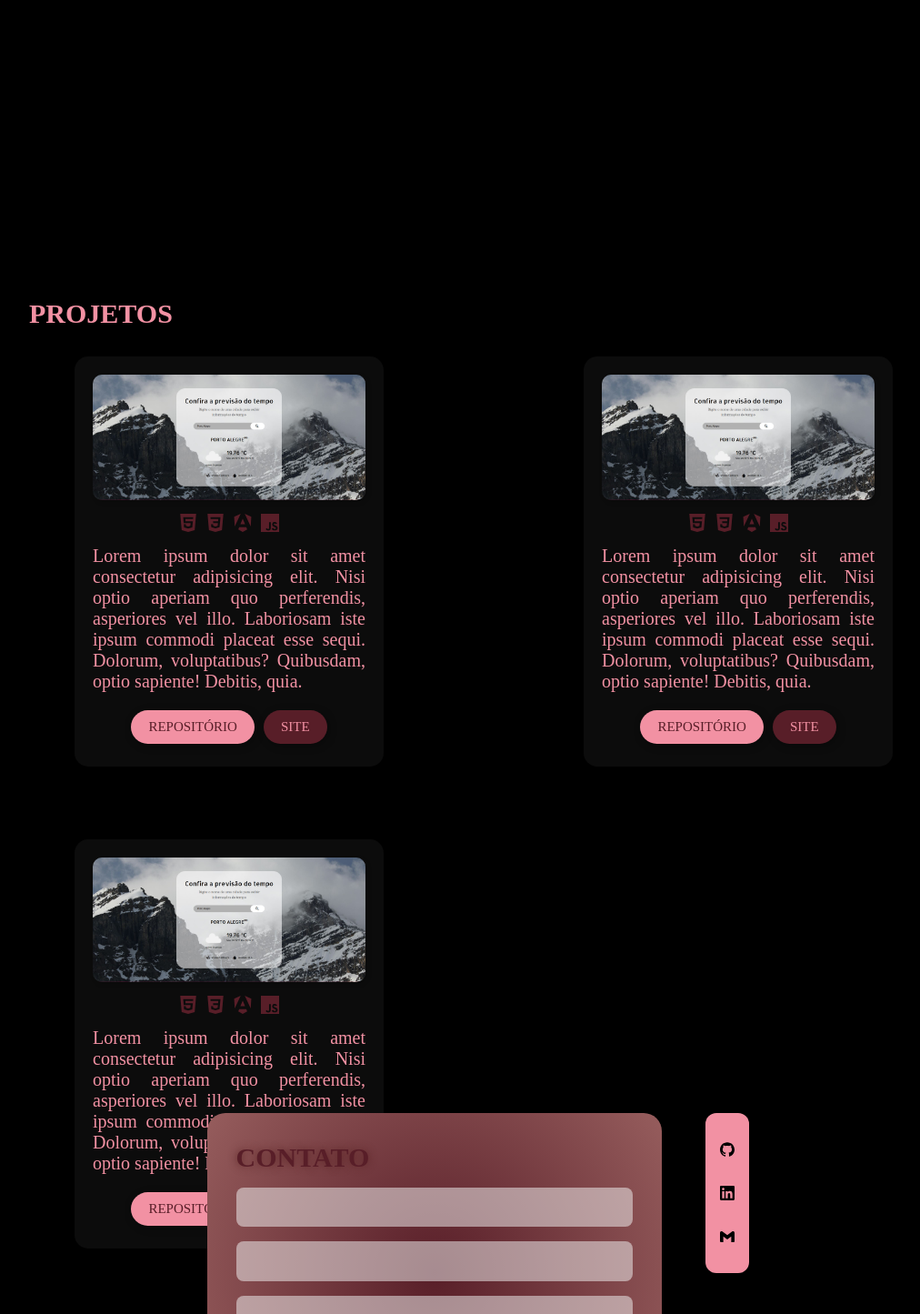
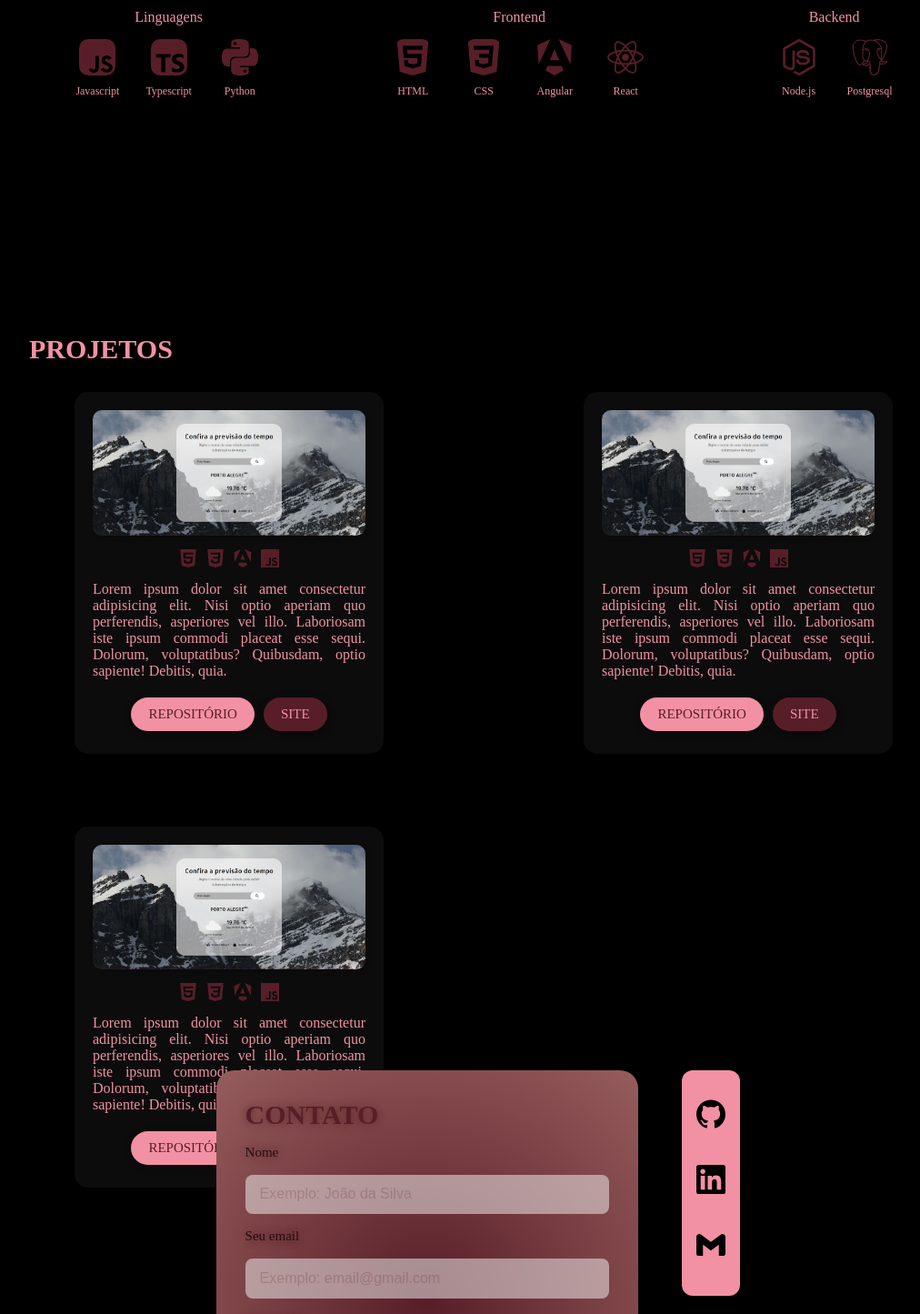
Before and after one commit to Laauraaa/portfolio, a React (Vite) app: page / in a window 1280 px wide. Shown: the part 1330-2775 px from the top of the page at 91% size, without its empty margins (108-1120 px from the left). Built offline with nearby package versions, Linux system fonts and the light colour scheme; a web font is replaced by a local one.

Commit message:
estrutura pronta
todo o layout já está pronto, html e css.

```diff
--- a/package.json
+++ b/package.json
@@ -16,7 +16,9 @@
     "react-icons": "^5.5.0",
     "react-router-dom": "^7.5.1",
     "react-simple-typewriter": "^5.0.1",
+    "react-slick": "^0.30.3",
     "react-tsparticles": "^2.12.0",
+    "slick-carousel": "^1.8.1",
     "tsparticles": "^2.12.0"
   },
   "devDependencies": {
--- a/src/components/About/About.module.css
+++ b/src/components/About/About.module.css
@@ -1,19 +1,25 @@
 .about{
     background-color: rgba(0, 0, 0, 0.953);
-    height: 95vh;
-
+    height: 100vh;
 
     display: flex;
-    align-items: center;
-    justify-content: space-evenly;
+    flex-direction: column;
+    justify-content: center;
+    gap: 20px;
 
     padding: 50px;
 }
 
+.text_area{
+    display: flex;
+    align-items: center;
+    justify-content: center;
+    gap: 48px;
+    padding: 30px;
+}
+
 .text{
-    align-items: center;
     max-width: 800px;
-    padding: 30px;
 }
 
 h3{
@@ -21,27 +27,61 @@ h3{
     font-size: 30px;
     margin-bottom: 20px;
 }
+
 p{
     color: var(--primary-color);
-    font-size: 20px;
 }
+
+.icon_me{
+    border-radius: 150px;
+}
+
+
+.skills{
+    display: flex;
+    align-items: center;
+    justify-content: space-evenly;
+}
+
+.skill_title{
+    display: flex;
+    justify-content: center;
+    align-items: center;
+
+    margin-bottom: 10px;
+}
+
+.skill{
+    display: flex;
+    justify-content: center;
+    align-items: center;
+    flex-direction: column;
+}
+
+.skill p {
+    font-size: 12px;
+    margin-top: 5px;
+}
+
+
 .icons {
-    color: var(--dark-pink);
     display: flex;
-    flex-wrap: wrap; /* <- isso aqui permite quebra */
-    gap: 10px;        /* opcional: adiciona espaçamento entre os ícones */
-    justify-content: center; /* centraliza os ícones quando quebra */
-    max-width: 400px;
+    align-items: center;
+    justify-content: space-between;
+    gap: 28px;
   }
 
 .icon{
-    width: 80px;
-    height: 80px;
+    width: 40px;
+    height: 40px;
+    display: flex;
     margin: 5px;
     border-radius: 10px;
-    cursor: pointer;
-    transition: transform 0.2s ease;
+    color: var(--dark-pink);
+
+    transition: color 0.3s, transform 0.3s ease;
 }
 .icon:hover{
-    transform: translateY(-5px);
+    color: var(--secondary-color);
+    transform: scale(1.2);
 }
--- a/src/components/About/About.tsx
+++ b/src/components/About/About.tsx
@@ -1,16 +1,22 @@
 import {
     SiJavascript, SiTypescript, SiHtml5, SiCss3, SiAngular, SiReact,
-    SiNodedotjs, SiPostgresql
+    SiNodedotjs, SiPostgresql,
+    SiPython
   } from 'react-icons/si';
-
-
 
 import styles from './About.module.css'
 export function About(){
     return(
         <div className={styles.about} id='about'>
 
-            <div className={styles.text} >
+            <div className={styles.text_area} >
+
+                <div>
+                    <img src="../../public/img/icon-me.png" alt="" className={styles.icon_me}/>
+                </div>
+
+                <div className={styles.text}>
+
                     <h3>SOBRE MIM</h3>
 
                     <p>Olá! Meu nome é Laura, sou estudante de Ciência da Computação e apaixonada por tecnologia e desenvolvimento web. Ao longo da minha jornada, venho me dedicando especialmente ao ecossistema JavaScript, com foco em TypeScript, Angular, React e Node.js.
@@ -21,17 +27,74 @@ export function About(){
 
                     Se quiser ver mais do meu trabalho, dá uma olhada nos projetos aqui do portfólio!
                     </p>
+
+                </div>
             </div>
 
+            <div className={styles.skills}>
+                <div>
+                    <div className={styles.skill_title}><p>Linguagens</p></div>
+
                     <div className={styles.icons}>
+                        <div className={styles.skill}>
+                            <SiJavascript className={styles.icon} title='Javascript'/>
+                            <p>Javascript</p>
+                        </div>
+
+                        <div className={styles.skill}>
+                            <SiTypescript className={styles.icon} title='Typescript'/>
+                            <p>Typescript</p>
+                        </div>
+
+                        <div className={styles.skill}>
+                            <SiPython className={styles.icon} />
+                            <p>Python</p>
+                        </div>
+                    </div>
+                </div>
+
+                <div>
+                    <div className={styles.skill_title}><p>Frontend</p></div>
+
+                    <div className={styles.icons}>
+                        <div className={styles.skill}>
                             <SiHtml5 className={styles.icon} title='HTML' />
+                            <p>HTML</p>
+                        </div>
+
+                        <div className={styles.skill}>
                             <SiCss3 className={styles.icon} title='CSS'/>
-                <SiJavascript className={styles.icon} title='Javascript'/>
-                <SiTypescript className={styles.icon} title='Typescript'/>
+                            <p>CSS</p>
+                        </div>
+
+                        <div className={styles.skill}>
                             <SiAngular className={styles.icon} title='Angular'/>
+                            <p>Angular</p>
+                        </div>
+
+                        <div className={styles.skill}>
                             <SiReact className={styles.icon} title='React'/>
+                            <p>React</p>
+                        </div>
+                    </div>
+
+                </div>
+
+                <div>
+                    <div className={styles.skill_title}><p>Backend</p></div>
+                    <div className={styles.icons}>
+                        <div className={styles.skill}>
                             <SiNodedotjs className={styles.icon} title='Node.js'/>
+                            <p>Node.js</p>
+                        </div>
+
+                        <div className={styles.skill}>
                             <SiPostgresql className={styles.icon} title='Postgresql'/>
+                            <p>Postgresql</p>
+                        </div>
+                    </div>
+                </div>
+
             </div>
 
         </div>
--- a/src/components/Footer/Footer.module.css
+++ b/src/components/Footer/Footer.module.css
@@ -14,18 +14,20 @@
     text-shadow: 0 0 10px rgba(86, 34, 34, 0.927);
 }
 
+label{
+    text-shadow: 0 0 10px rgba(86, 34, 34, 0.927);
+    font-size: 15px;
+    color: #260c11;
+}
+
 .contato_main {
     display: flex;
     align-items: flex-start;
     justify-content: center;
     gap: 3rem;
-    flex-wrap: wrap;
-
 }
 
 .form {
-    flex: 1;
-    max-width: 500px;
     display: flex;
     flex-direction: column;
     gap: 1rem;
@@ -34,7 +36,8 @@
     border-radius: 20px;
 }
 
-.form input {
+.form input, .form_text {
+    width: 400px;
     padding: 0.8rem 1rem;
     border: none;
     border-radius: 8px;
@@ -42,30 +45,39 @@
     background-color: #f0f0f085;
 }
 
-.form input:focus {
+.form input:focus, .form_text:focus {
     outline: 2px solid #ffffffaa;
-    background-color: #f0f0f0;
+    background-color: #f0f0f0cf;
     color: #111;
 }
 
+.form input::placeholder, .form_text::placeholder{
+    color: #581e2839;
+}
+
+.form_text{
+    height: 100px;
+}
 .form button {
     margin-top: 1rem;
     padding: 0.8rem 1rem;
     background-color: #581E28;
-    color: white;
+    color: var(--primary-color);
     border: none;
     border-radius: 8px;
     font-size: 1rem;
     font-weight: bold;
     cursor: pointer;
     transition: background 0.3s;
+
+    text-shadow: 0 0 10px rgba(86, 34, 34, 0.927);
 }
 
 .form button:hover {
     background-color: #47171f;
 }
 
-.icons_contato {
+.icons_contact {
     background-color: var(--primary-color);
     display: flex;
     flex-direction: column;
@@ -77,12 +89,23 @@
     height: fit-content;
 }
 
-.icons_contato a {
-    color: white;
+.icons_contact a {
+    color: rgb(0, 0, 0);
     font-size: 2rem;
-    transition: color 0.3s;
+    transition: color 0.3s, transform 0.3s ease;
 }
 
-.icons_contato a:hover {
+.icons_contact a:hover {
     color: #a75c5c;
+    transform: scale(1.2);
 }
+
+.footer p {
+    align-items: center;
+    text-align: center;
+    font-size: 15px;
+    transition: color 0.3s
+}
+.footer p a:hover{
+    color: var(--secondary-color);
+}
--- a/src/components/Footer/Footer.tsx
+++ b/src/components/Footer/Footer.tsx
@@ -4,21 +4,38 @@ import { SiGithub, SiLinkedin, SiGmail } from 'react-icons/si';
 import styles from './Footer.module.css'
 export function Footer(){
     return(
-        <div className={styles.footer} id='contato'>
+        <div className={styles.footer} id='contact'>
+
             <div className={styles.contato_main}>
-                <div className={styles.form}>
-                    <h2>CONTATO</h2>
-                    <input type="text" name="" id="" />
-                    <input type="text" name="" id="" />
-                    <input type="text" />
-                    <button>Enviar</button>
+                <div>
+
+                    <div className={styles.form}>
+                        <h2>CONTATO</h2>
+
+                        <label>Nome</label>
+                        <input type="text" name="" id="" placeholder='Exemplo: João da Silva'/>
+
+                        <label>Seu email</label>
+                        <input type="email" name="" id="" placeholder='Exemplo: email@gmail.com'/>
+
+                        <label>Mensagem</label>
+                        <textarea name="mensagem" className={styles.form_text} placeholder="Digite sua mensagem..."></textarea>
+
+                        <button type='submit'>Enviar</button>
+                    </div>
+
+                    <p>
+                        © 2025 Desenvolvido por <a href="https://github.com/Laauraaa" target="_blank">Laura Messias</a>.
+                    </p>
+
                 </div>
-                <div className={styles.icons_contato}>
-                    <SiGithub />
-                    <SiLinkedin />
-                    <SiGmail />
+                <div className={styles.icons_contact}>
+                    <a href="https://github.com/Laauraaa" target="_blank"> <SiGithub className={styles.icon_contact}/> </a>
+                    <a href="https://www.linkedin.com/in/laura-messias-a46341217/" target="_blank"> <SiLinkedin className={styles.icon_contact}/> </a>
+                    <a href="https://mail.google.com/mail/u/0/?tab=rm&ogbl#inbox?compose=GTvVlcSPGFjCQcmsDQJZqTWTJffvkBPxjClpJVSpJWHKGmCttKvZtvxDSrdqZGFjpGGKNZKvfhSNw" target="_blank"> <SiGmail className={styles.icon_contact}/> </a>
                 </div>
             </div>
+
         </div>
     )
 }
--- a/src/components/Header/Header.module.css
+++ b/src/components/Header/Header.module.css
@@ -40,7 +40,6 @@ header {
     padding: 15px 0;
     color: var(--primary-color);
     font-size: 12px;
-    border-bottom: 1px solid var(--secondary-color);
 
     position: sticky;
     top: 0;
@@ -50,6 +49,7 @@ header {
   }
   nav p {
     transition: transform 0.2s ease;
+    font-size: 20px;
   }
   nav p:hover{
     transform: translateY(-5px);
--- a/src/components/Header/Header.tsx
+++ b/src/components/Header/Header.tsx
@@ -16,7 +16,7 @@ export function Header(){
              <nav>
                  <p><a href="#about">SOBRE</a></p>
                  <p><a href="#projects">PROJETOS</a></p>
-                 <p><a href="#contato">CONTATO</a></p>
+                 <p><a href="#contact">CONTATO</a></p>
              </nav>
 
         </>
```
Also changed, not shown: public/img/icon-me.png (added), 1 other file (tests, documents, lock files or other folders). Lines whose indentation alone changed are shown as unchanged.
